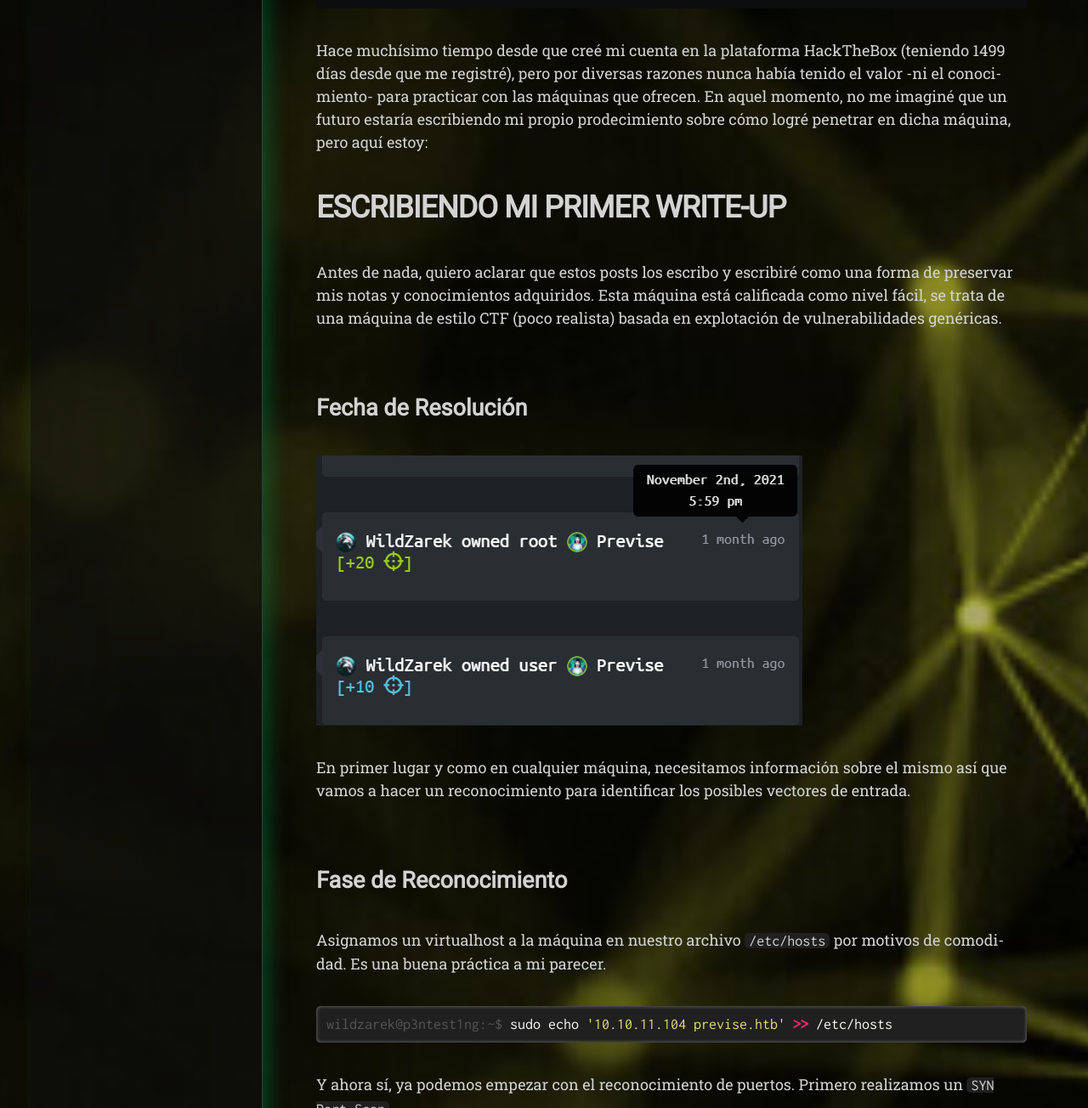
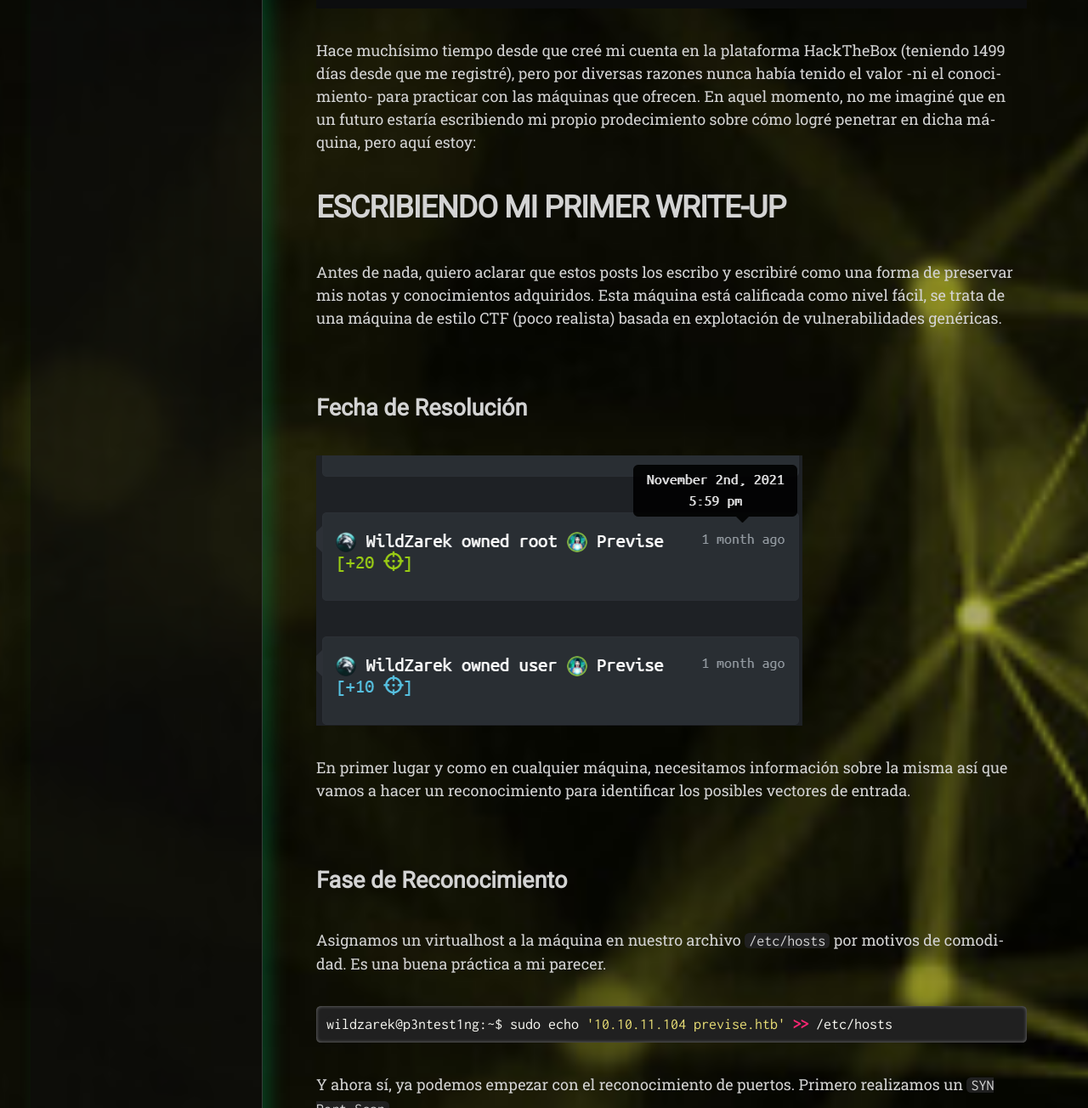
Before and after one commit to WildZarek/wildzarek.github.io, a Jekyll site: the page built from _posts/2022-01-08-previse-htb.md, in a window 1280 px wide. Shown: the part 887-2191 px from the top of the page at 85% size. Built offline with Jekyll 4.4.1, drawn with Linux system fonts in a browser that asks for light colours; nearby versions of some CDN libraries; some web fonts are replaced.

Commit message:
HTB Previse WriteUp

````diff
--- a/_posts/2022-01-08-previse-htb.md
+++ b/_posts/2022-01-08-previse-htb.md
@@ -19,7 +19,7 @@
 </p>
 
 Hace muchísimo tiempo desde que creé mi cuenta en la plataforma HackTheBox (teniendo 1499 días desde que me registré), pero por diversas razones nunca había tenido el valor -ni el conocimiento- para practicar con las máquinas que ofrecen.
-En aquel momento, no me imaginé que un futuro estaría escribiendo mi propio prodecimiento sobre cómo logré penetrar en dicha máquina, pero aquí estoy:
+En aquel momento, no me imaginé que en un futuro estaría escribiendo mi propio prodecimiento sobre cómo logré penetrar en dicha máquina, pero aquí estoy:
 
 # ESCRIBIENDO MI PRIMER WRITE-UP
 
@@ -30,23 +30,24 @@
 
 ![Owned Date](/assets/images/htb-previse/owned_date.png)
 
-En primer lugar y como en cualquier máquina, necesitamos información sobre el mismo así que vamos a hacer un reconocimiento para identificar los posibles vectores de entrada.
+En primer lugar y como en cualquier máquina, necesitamos información sobre la misma así que vamos a hacer un reconocimiento para identificar los posibles vectores de entrada.
 
 ## Fase de Reconocimiento
 
 Asignamos un virtualhost a la máquina en nuestro archivo `/etc/hosts` por motivos de comodidad. Es una buena práctica a mi parecer.
 
-```console
+```bash
 wildzarek@p3ntest1ng:~$ sudo echo '10.10.11.104 previse.htb' >> /etc/hosts
 ```
 
-Y ahora sí, ya podemos empezar con el reconocimiento de puertos. Primero realizamos un `SYN Port Scan`
+Y ahora sí, ya podemos empezar con el reconocimiento de puertos.
+Primero realizamos un `SYN Port Scan`
 
 | Parámetro | Descripción |
 | --------- | :---------- |
 | -p-       | Escanea el rango completo de puertos (hasta el 65535)    |
 | -sS       | Realiza un escaneo de tipo SYN port scan                 |
-| --min-rate | Enviar paquetes no más lentos que 5000 por segundo |
+| --min-rate | Enviar paquetes no más lentos que 5000 por segundo      |
 | --open    | Mostrar sólo los puertos que esten abiertos              |
 | -vvv      | Triple verbose para ver en consola los resultados        |
 | -n        | No efectuar resolución DNS                               |
````
